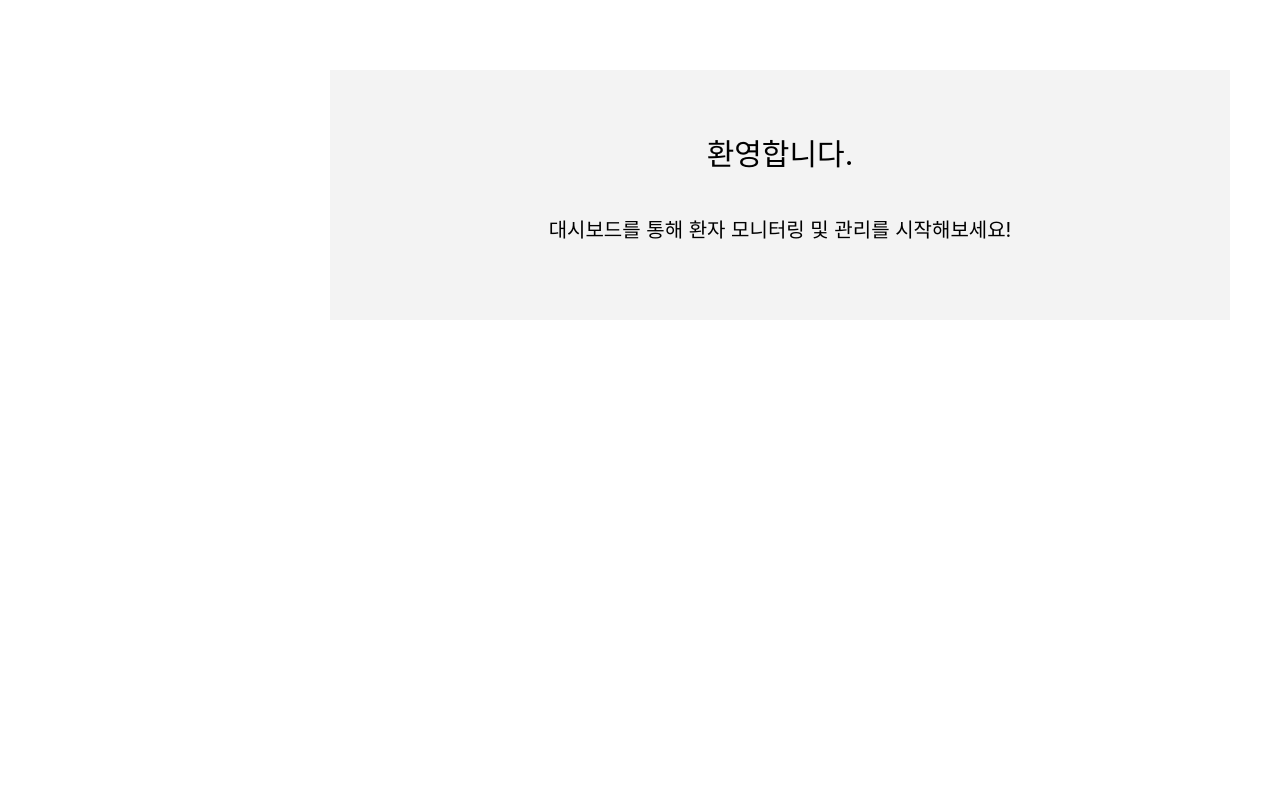
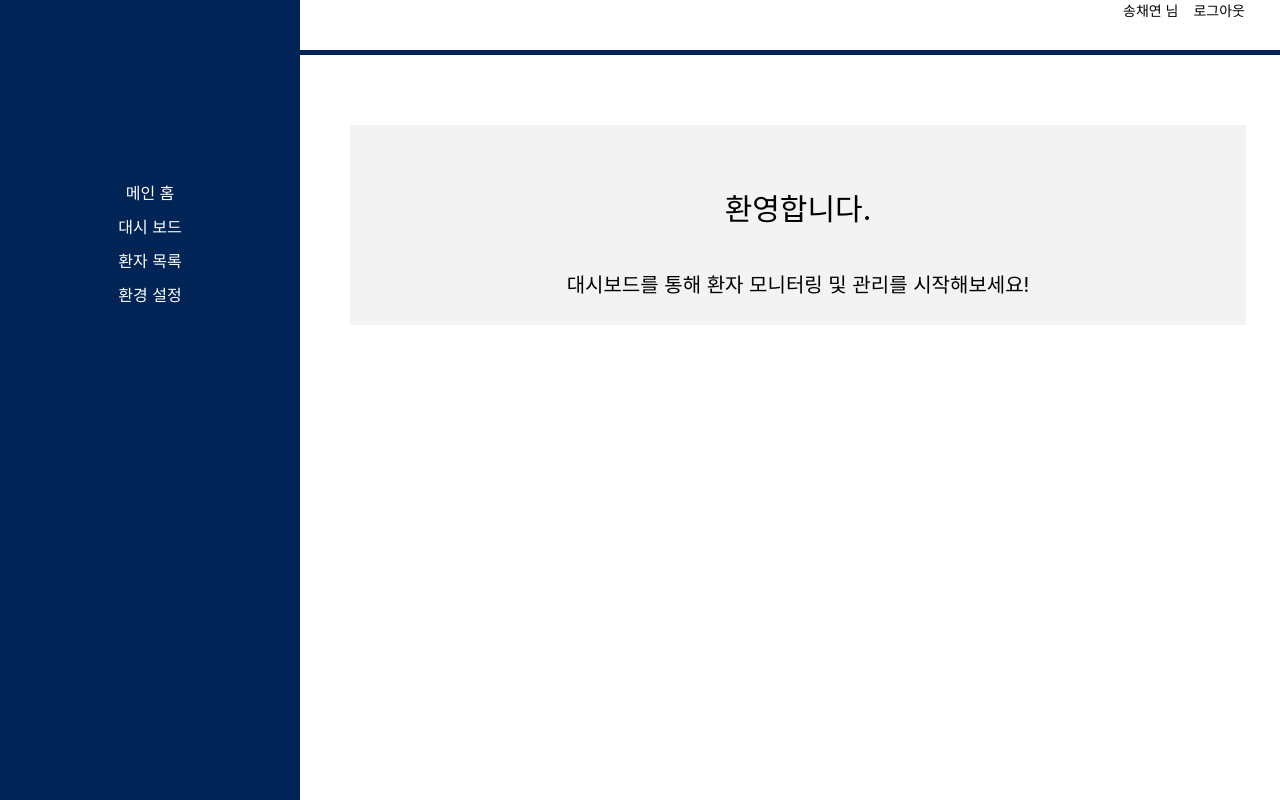
Before and after one commit to TUK-CE-capstone-2023-IMS/ControlPage, a React (Create React App) app: page / in a window 1280 px wide. Built offline with nearby package versions, Linux system fonts and the light colour scheme.

Commit message:
[ui] apply component

```diff
--- a/package.json
+++ b/package.json
@@ -10,6 +10,7 @@
     "react-calendar": "^4.8.0",
     "react-datepicker": "^6.6.0",
     "react-dom": "^18.2.0",
+    "react-router-dom": "^6.22.3",
     "react-scripts": "5.0.1",
     "web-vitals": "^2.1.4"
   },
--- a/src/App.js
+++ b/src/App.js
@@ -5,10 +5,19 @@ import Sidebar from './pages/MainPage/Sidebar';
 import ForgotPasswordPage from './pages/AuthPage/ForgotPassword';
 import SignUpPage from './pages/AuthPage/SignUp';
 import MainPage from './pages/MainPage/main';
+import React from "react";
+import {BrowserRouter,Route,Routes} from "react-router-dom"
 
 function App() {
   return (
-      <MainPage></MainPage>
+      <BrowserRouter>
+        <div className="App">
+          <Routes>
+              <Route path = "/" element={<MainPage/> }/>
+              <Route path = "/login" element={<LoginPage/>}/>
+          </Routes>
+        </div>
+      </BrowserRouter>
   );
 }
 export default App;
--- a/src/pages/MainPage/Sidebar.css
+++ b/src/pages/MainPage/Sidebar.css
@@ -18,13 +18,14 @@
     color: white;
     text-decoration: none;
 }
+.sidebar-open{
 
+}
 .content{
     margin-top: 100px;
 }
 
 div{
-    margin-top: 10px;
     margin-bottom: 10px;
 }
 
--- a/src/pages/MainPage/Sidebar.js
+++ b/src/pages/MainPage/Sidebar.js
@@ -22,7 +22,7 @@ const Sidebar = () => {
                     </div>
                 </ul>
             </div>
-            <div className="sidebar-divider"></div>
+            <div className="sidebar-divider">
                 <div className="content1">
                     <div className="content2">
                         <a href="#">송채연 님</a>
@@ -32,6 +32,8 @@ const Sidebar = () => {
                     </div>
                 </div>
             </div>
+
+        </div>
     );
 };
 
--- a/src/pages/MainPage/main.css
+++ b/src/pages/MainPage/main.css
@@ -6,11 +6,11 @@
 
 .hello_box{
     background-color: #F3F3F3;
-    height: 250px;
-    width: 900px;
+    height: 25vh;
+    width: 70vw;
     text-align: center;
     margin-right: 50px;
-    margin-left: auto;
+    margin-left: 350px;
     margin-top: 70px;
 }
 
--- a/src/pages/MainPage/main.js
+++ b/src/pages/MainPage/main.js
@@ -1,16 +1,17 @@
-import React, { useState } from 'react';
+import React from 'react';
 import './main.css';
+import Sidebar from "./Sidebar";
 
 const MainPage = () => {
-
     return (
-        <div className="hello_box">
-            <p className="text1">
-                환영합니다.
-            </p>
-            <p className="text2">
-                대시보드를 통해 환자 모니터링 및 관리를 시작해보세요!
-            </p>
+        <div className="page-layout">
+            <Sidebar />
+            <div className="main-content">
+                <div className="hello_box">
+                    <p className="text1">환영합니다.</p>
+                    <p className="text2">대시보드를 통해 환자 모니터링 및 관리를 시작해보세요!</p>
+                </div>
+            </div>
         </div>
     );
 };
```
Also changed, not shown: 1 other file (tests, documents, lock files or other folders). Lines whose indentation alone changed are shown as unchanged.
